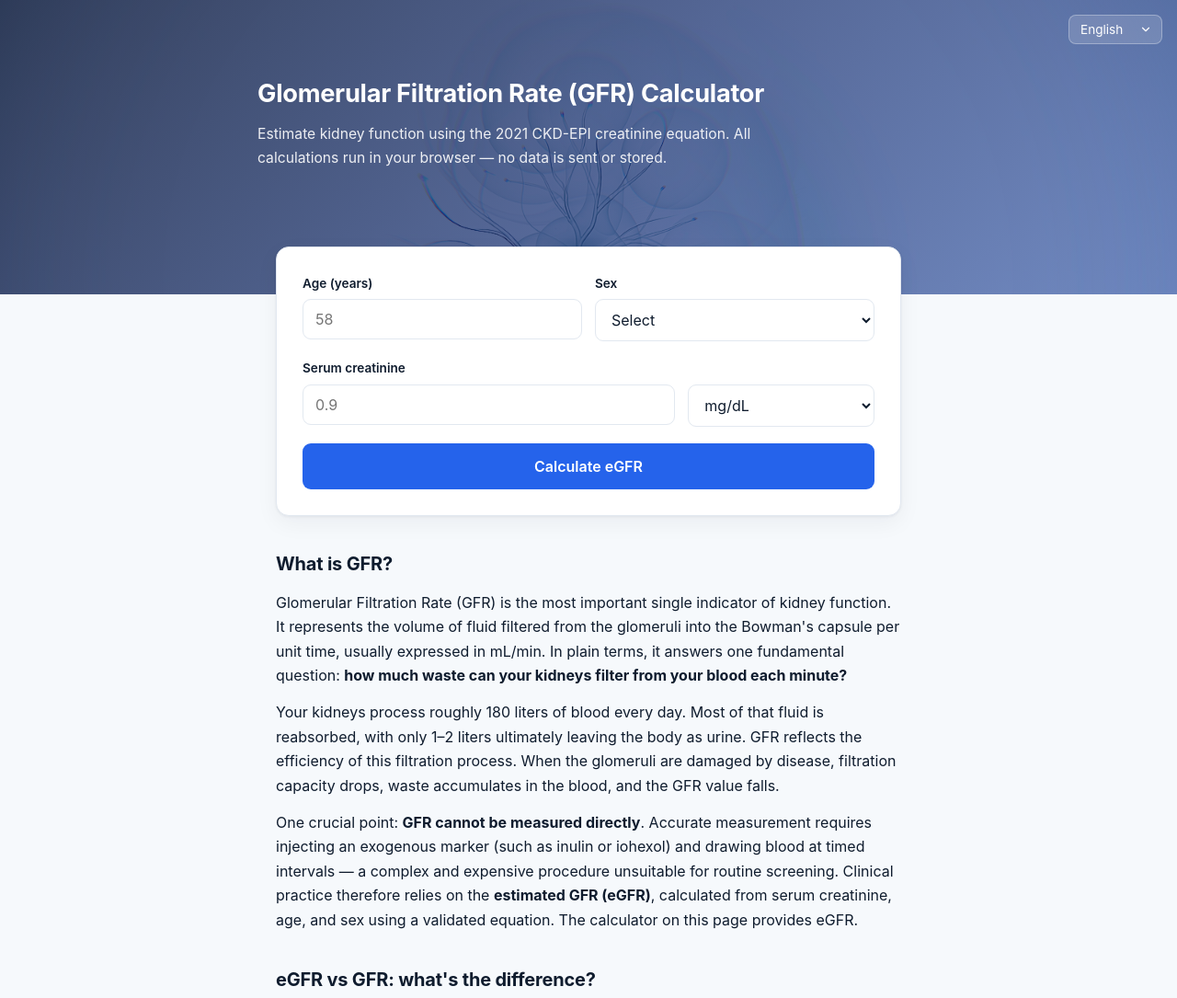
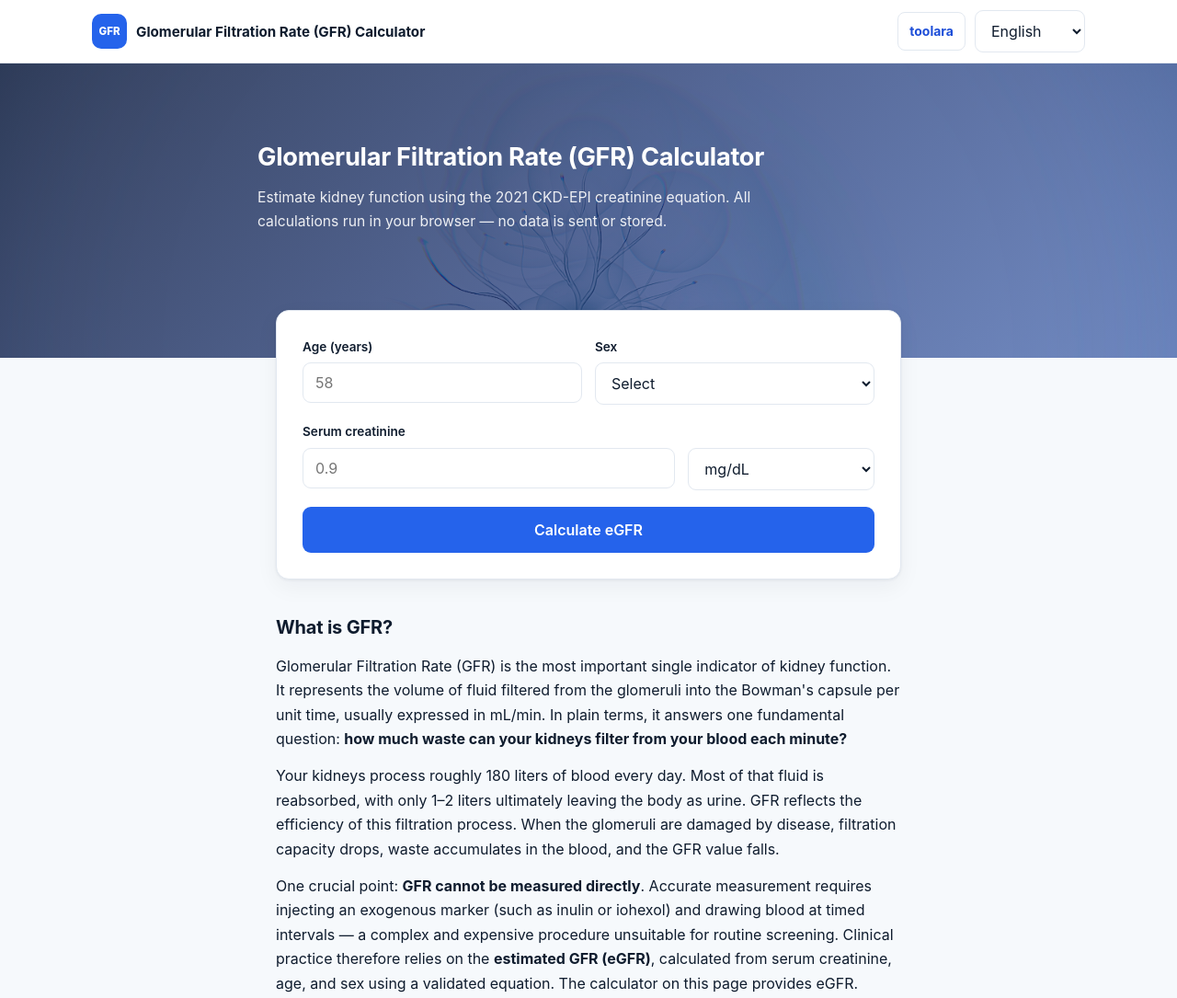
Before and after one commit to lvyafei2026-coder/gfr-calculator, a plain HTML site: page index.html in a window 1280 px wide. Shown: the top 1085 px of the page at 92% size. Drawn offline with Linux system fonts and the light colour scheme.

Commit message:
Add Toolara site navigation

```diff
--- a/css/style.css
+++ b/css/style.css
@@ -120,3 +120,20 @@
     white-space: nowrap;
   }
 }
+
+/* Toolara site navigation */
+.site-header { position: relative; z-index: 10; background: rgba(255,255,255,0.96); border-bottom: 1px solid var(--border, #e2e8f0); }
+.site-header-inner { max-width: 1120px; min-height: 68px; margin: 0 auto; padding: 10px 20px; display: flex; align-items: center; justify-content: space-between; gap: 20px; }
+.site-brand { min-width: 0; display: flex; align-items: center; gap: 10px; color: var(--text, #0f1c2e); text-decoration: none; font-weight: 700; }
+.site-brand-mark { width: 38px; height: 38px; flex: 0 0 38px; display: grid; place-items: center; border-radius: 10px; background: var(--accent, #2563eb); color: #fff; font-size: 0.72rem; font-weight: 800; }
+.site-brand-name { font-size: 0.95rem; line-height: 1.25; }
+.site-nav { display: flex; align-items: center; gap: 10px; }
+.site-nav-link { padding: 8px 12px; border: 1px solid var(--border, #e2e8f0); border-radius: 8px; background: #fff; color: var(--accent-dark, var(--accent, #1d4ed8)); text-decoration: none; white-space: nowrap; font-size: 0.875rem; font-weight: 650; transition: background 0.15s, border-color 0.15s; }
+.site-nav-link:hover { background: var(--bg, #f8fafc); border-color: var(--accent, #2563eb); }
+.site-nav select { width: auto; min-width: 120px; margin: 0; }
+@media (max-width: 560px) {
+  .site-header-inner { min-height: 0; padding: 10px 14px; flex-wrap: wrap; gap: 10px; }
+  .site-brand { flex: 1 1 100%; }
+  .site-nav { width: 100%; justify-content: space-between; gap: 8px; }
+  .site-nav select { min-width: 118px; }
+}
--- a/index.html
+++ b/index.html
@@ -43,10 +43,7 @@
 <link rel="stylesheet" href="/css/style.css">
 </head>
 <body>
-
-<header class="hero">
-  <div class="lang-switch">
-    <select id="langSelect" onchange="setLang(this.value)" aria-label="Language">
+<header class="site-header"><div class="site-header-inner"><a class="site-brand" href="/" aria-label="gfr-calculator"><span class="site-brand-mark" aria-hidden="true">GFR</span><span class="site-brand-name" data-i18n="title"></span></a><nav class="site-nav" aria-label="Site navigation"><a class="site-nav-link" href="https://toolara.dev/">toolara</a><select id="langSelect" onchange="setLang(this.value)" aria-label="Language">
       <option value="en">English</option>
       <option value="zh">简体中文</option>
       <option value="zh-TW">繁體中文</option>
@@ -55,8 +52,11 @@
       <option value="de">Deutsch</option>
       <option value="ru">Русский</option>
       <option value="es">Español</option>
-    </select>
-  </div>
+    </select></nav></div></header>
+
+
+<header class="hero">
+
   <div class="hero-inner">
     <h1 data-i18n="title">Glomerular Filtration Rate (GFR) Calculator</h1>
     <p data-i18n="subtitle">Estimate kidney function using the 2021 CKD-EPI creatinine equation. All calculations run in your browser — no data is sent or stored.</p>
```
Also changed, not shown: de/index.html (+6 -6 lines), es/index.html (+6 -6 lines), ja/index.html (+6 -6 lines), ko/index.html (+6 -6 lines), ru/index.html (+6 -6 lines), zh-tw/index.html (+6 -6 lines), zh/index.html (+6 -6 lines).
